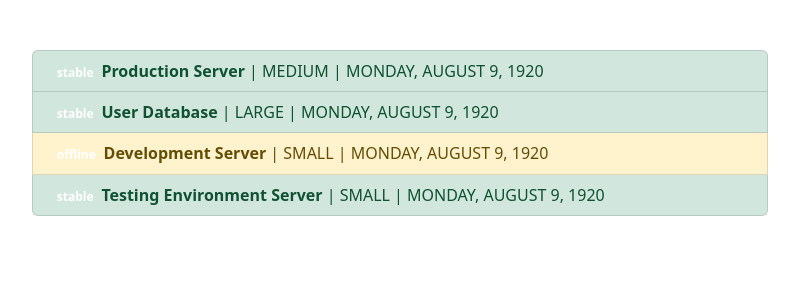
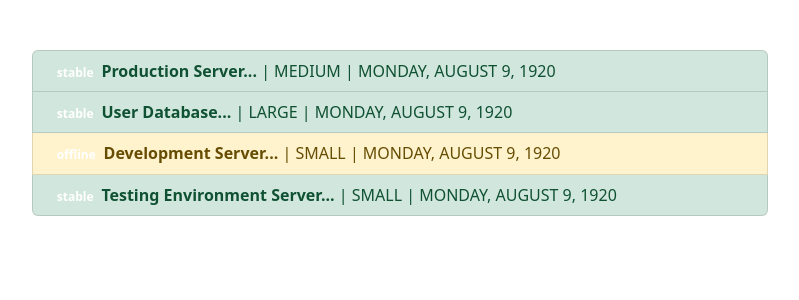
Before and after one commit to AhmedAliRezk5050/angular-practise, an Angular app: page / in a window 1280 px wide. Shown: the top 300 px of the page, without its empty margins (50-849 px from the left). Built offline with nearby package versions, Linux system fonts and the light colour scheme.

Commit message:
pipes(Custom Pipe)

```diff
--- a/src/app/app.component.html
+++ b/src/app/app.component.html
@@ -10,7 +10,7 @@
             class="badge">
             {{ server.status }}
           </span>
-          <strong>{{ server.name }}</strong>
+          <strong>{{ server.name | shorten}}</strong>
           | {{ server.instanceType | uppercase }}
           | {{ server.started | date:'fullDate' | uppercase}}
         </li>
--- a/src/app/app.module.ts
+++ b/src/app/app.module.ts
@@ -4,10 +4,12 @@
 
 
 import { AppComponent } from './app.component';
+import { ShortenPipe } from './shorten.pipe';
 
 @NgModule({
   declarations: [
-    AppComponent
+    AppComponent,
+    ShortenPipe
   ],
   imports: [
     BrowserModule,
--- /dev/null
+++ b/src/app/shorten.pipe.ts
@@ -0,0 +1,12 @@
+import { Pipe, PipeTransform } from '@angular/core';
+
+@Pipe({
+  name: 'shorten'
+})
+export class ShortenPipe implements PipeTransform {
+
+  transform(value: any){
+    return value.length > 7 ? value + '...' : value;
+  }
+
+}
```
